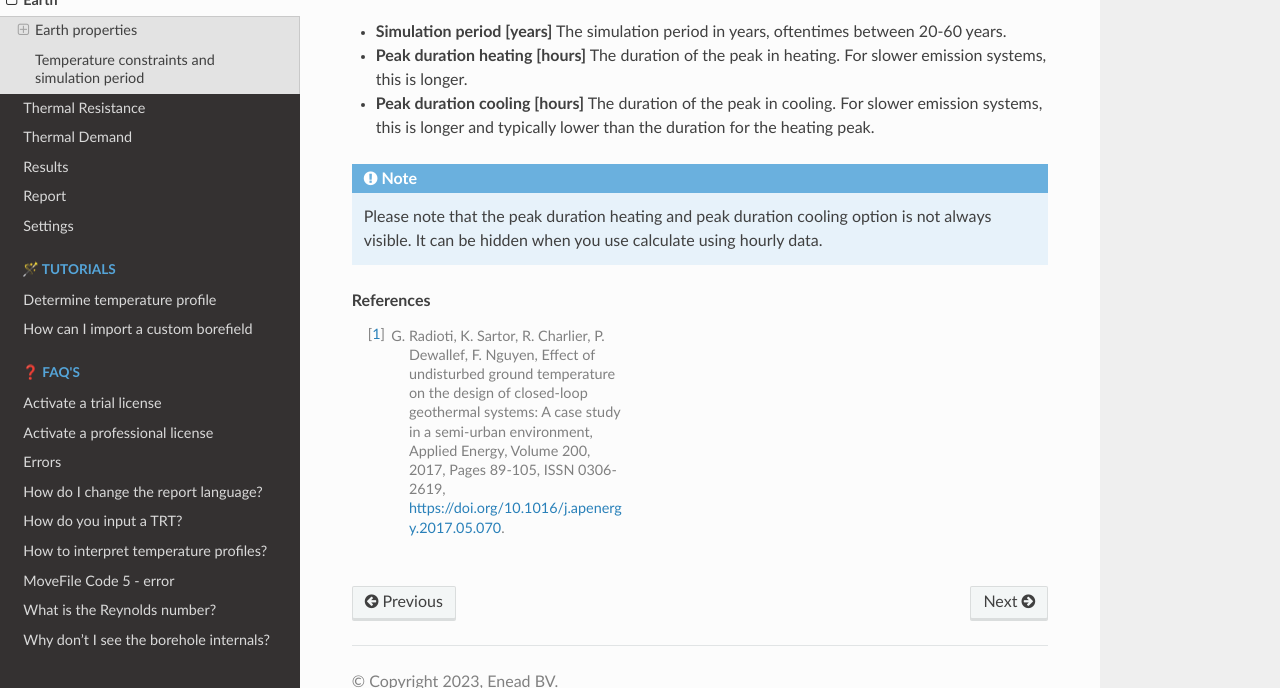
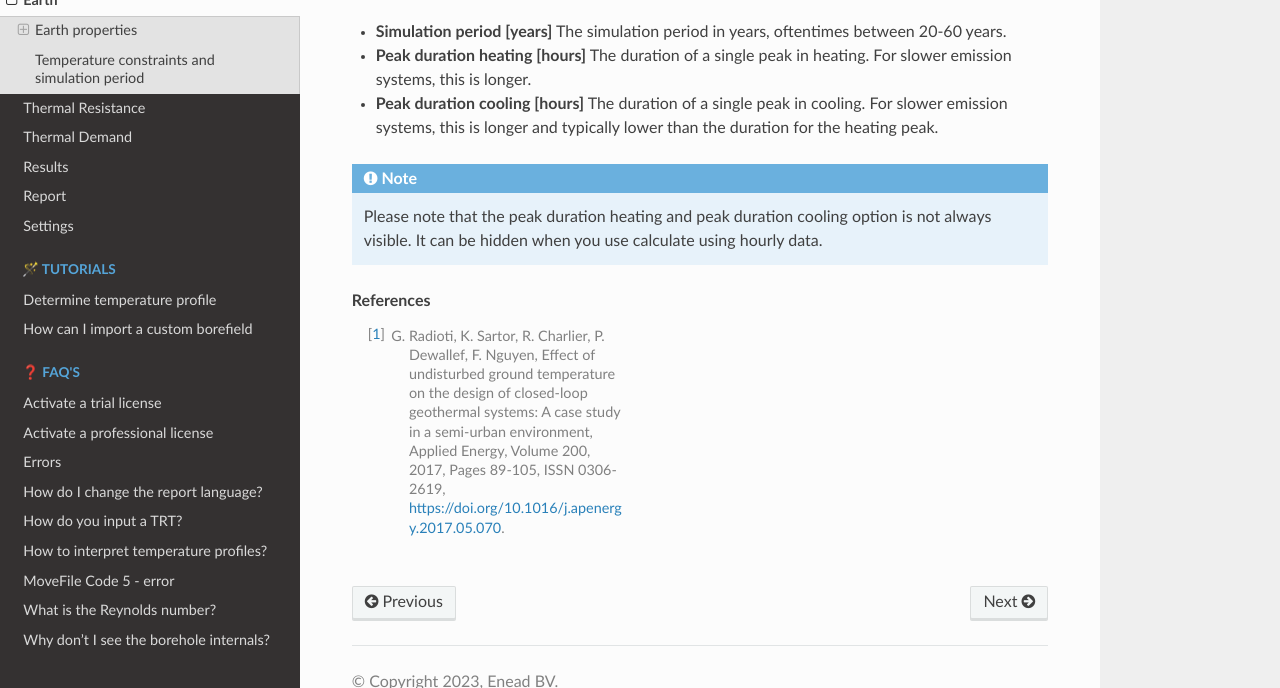
Before and after one commit to novakgeoenergie/GHEToolManual, a Sphinx documentation site: the page built from docs/sources/tabs/earth.rst, in a window 1280 px wide and 900 px high, scrolled down 2184 px, cut to the strip 212-900 px from the top of the window. Built offline with Sphinx 7.4.7 and the Read the Docs theme 2.0.0, drawn with Linux system fonts in a browser that asks for light colours; pages that are not in the unit, such as notebooks, are missing from menus.

Commit message:
Small clarification in main peak duration

```diff
--- a/docs/sources/tabs/earth.rst
+++ b/docs/sources/tabs/earth.rst
@@ -68,8 +68,8 @@ this information is asked on this page.
 .. include:: ../General/caution_temperatures.rst
 
 * **Simulation period [years]** The simulation period in years, oftentimes between 20-60 years.
-* **Peak duration heating [hours]** The duration of the peak in heating. For slower emission systems, this is longer.
-* **Peak duration cooling [hours]** The duration of the peak in cooling. For slower emission systems, this is longer and typically lower than the duration for the heating peak.
+* **Peak duration heating [hours]** The duration of a single peak in heating. For slower emission systems, this is longer.
+* **Peak duration cooling [hours]** The duration of a single peak in cooling. For slower emission systems, this is longer and typically lower than the duration for the heating peak.
 
 .. note::
     Please note that the peak duration heating and peak duration cooling option is not always visible.
```
